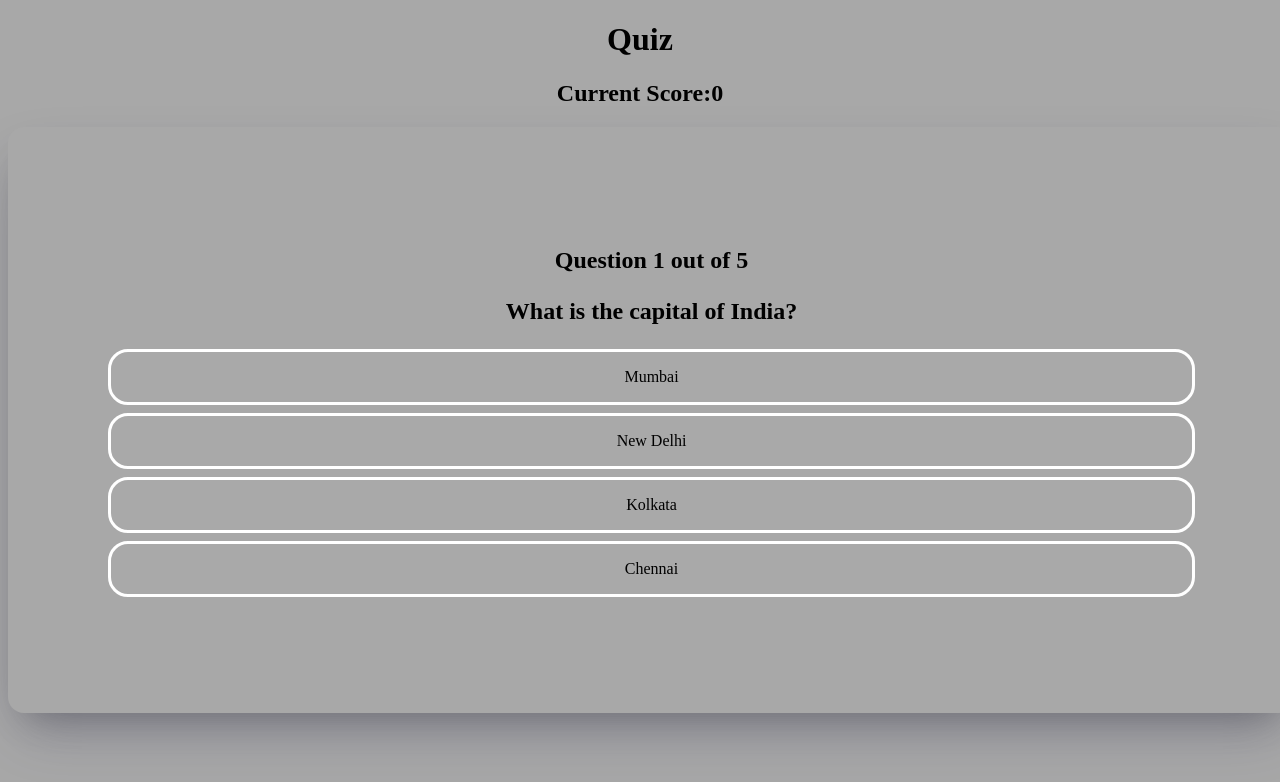
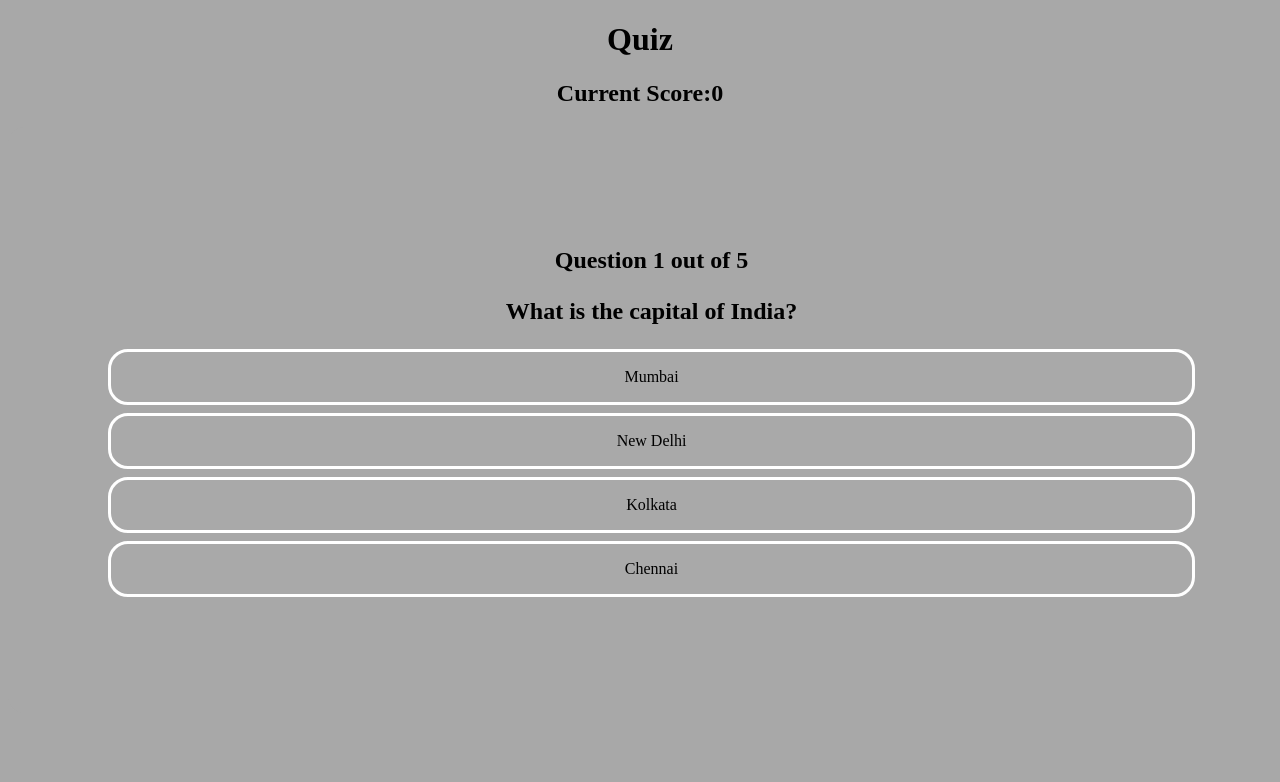
Before and after one commit to Devadharshini33/Quiz-App, a React (Create React App) app: page / in a window 1280 px wide. Shown: the top 782 px of the page. Built offline with nearby package versions, Linux system fonts and the light colour scheme.

Commit message:
Update style.css

```diff
--- a/public/style.css
+++ b/public/style.css
@@ -14,7 +14,7 @@ body{
     padding: 100px;
     border-radius: 16px;
     color: rgb(0, 0, 0);
-    box-shadow: rgba(50, 50, 93, 0.25) 0px 30px 60px -12px, rgba(0, 0, 0, 0.3) 0px 18px 36px -18px;
+
    /* Adjusted width for better appearance on mobile */
 }
 .box{
```
